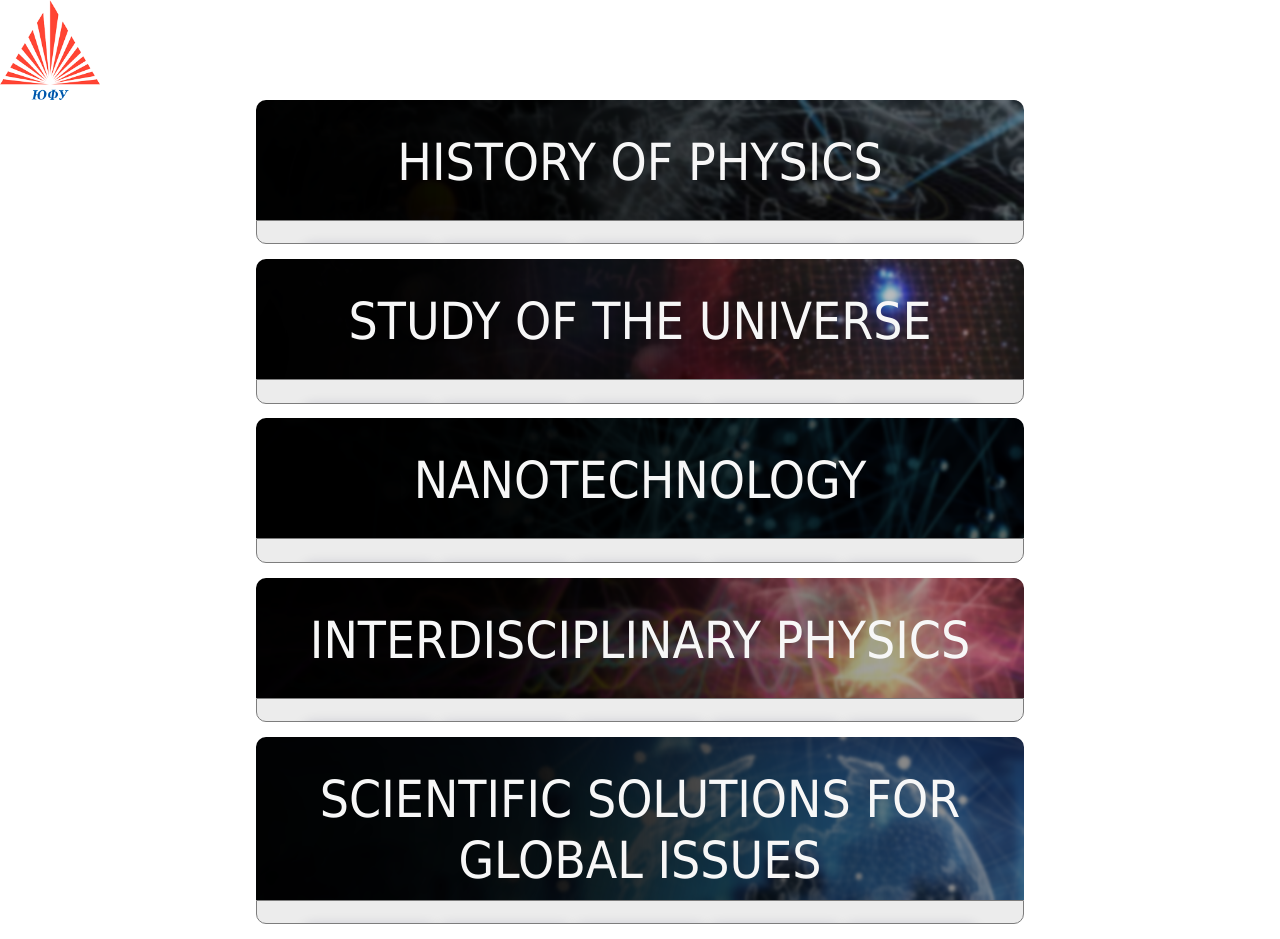
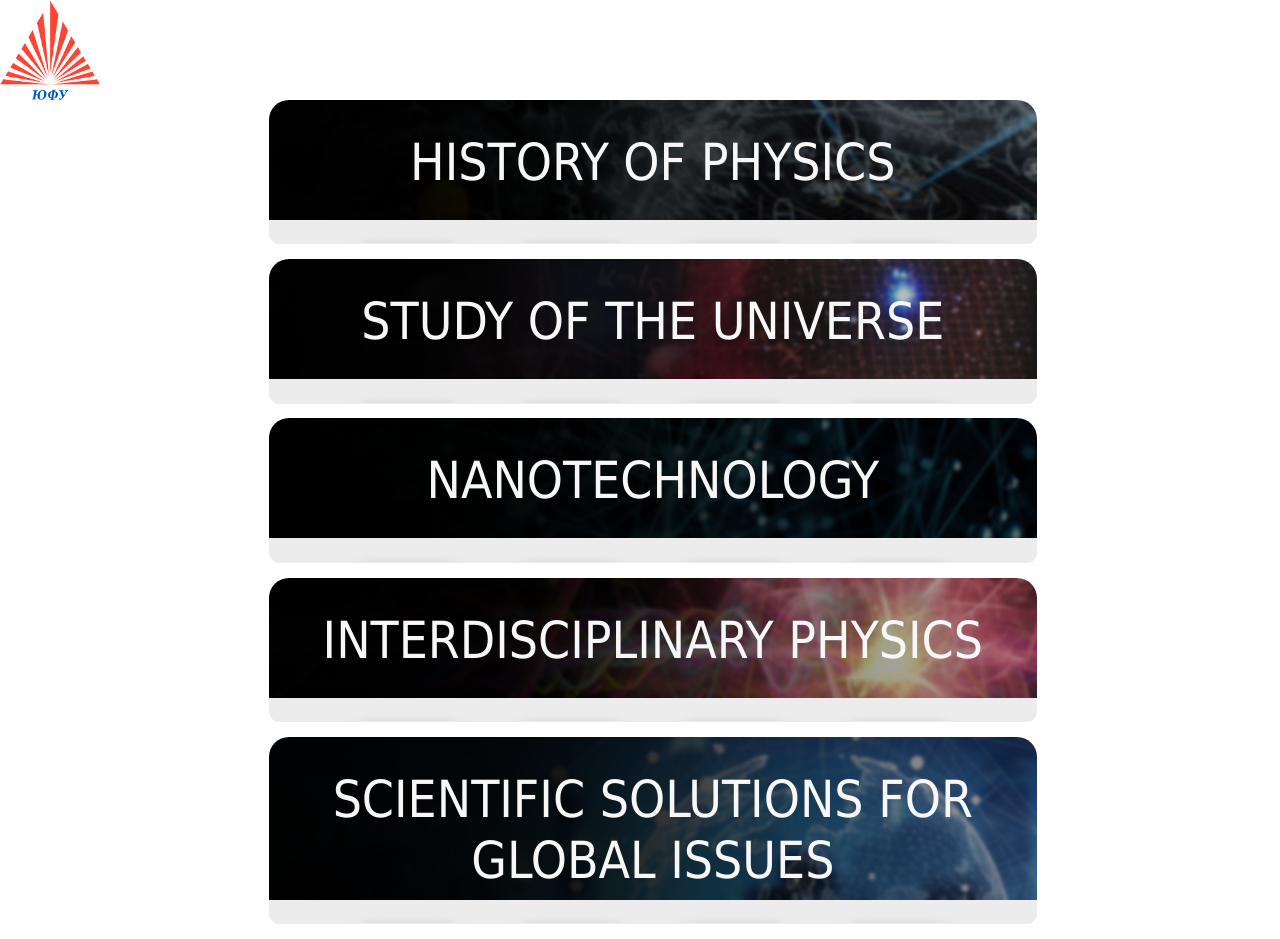
Before and after one commit to pgkgone/engsite, a PHP site: page / in a window 1280 px wide. Run offline with PHP 8.4, Linux system fonts and the light colour scheme; data comes from the database, SQL or seed files in the repository.

Commit message:
Add files via upload

```diff
--- a/css/styles.css
+++ b/css/styles.css
@@ -11,30 +11,30 @@
     text-align: center;
     /* width: 100px; */
     cursor: pointer;
-    padding: 15px 20px;
+    padding: 4px 20px;
     /* background: red; */
     display: inline-block;
-    border-radius: 6px;
-    border-color: #cacaca;
-    font-size: 24px;
+    border-radius: 30px;
+    border-color: #C6C6C6;
+    font-size: 60px;
     text-transform: uppercase;
     color: #FFF!important;
     background-image: -moz-linear-gradient(-45deg,#f761a1 0,#8c1bab 100%);
-    background-image: -webkit-linear-gradient(-45deg,#f1f1f1 0,#adadad 100%);
+    background-image: -webkit-linear-gradient(-45deg,#C6C6C6 0,#C6C6C6 100%);
     background-image: -ms-linear-gradient(-45deg,#f761a1 0,#8c1bab 100%);
-    box-shadow: 0 3px 13px 0 rgba(14,9,73,.2), 0 11px 21px 0 rgba(255,166,220,.004);
-    margin-left: 1px;
-    margin-right: 1px;
+    box-shadow: 0 4px 13px 0 rgba(14,9,73,.2), 0 11px 21px 0 rgba(255,166,220,.004);
+    margin-left: 15px;
+    margin-right: 15px;
     margin-bottom: 3%;
 }
 .block{
-    border-top-left-radius: 10px;
-    border-top-right-radius: 10px;
+    border-top-left-radius: 20px;
+    border-top-right-radius: 20px;
     background-size: 100%;
     background-color: black;
     min-height: 15vh;
     width: 60%;
-    margin-left: 20%;
+    margin-left: 21%;
     padding-top: 4vh;
     text-transform: uppercase;
 
@@ -45,10 +45,10 @@
     border-bottom-right-radius: 10px;
     background-size: 100%;
     width: 60%;
-    margin-left: 20%;
+    margin-left: 21%;
     background-color: #ececec;
     padding-top: 1.75%;
-    border: 1px solid #7d7d7d;
+    border: 1px solid #ececec;
     overflow: hidden;
     transition: max-height 0.4s ease-out;
 }
```
